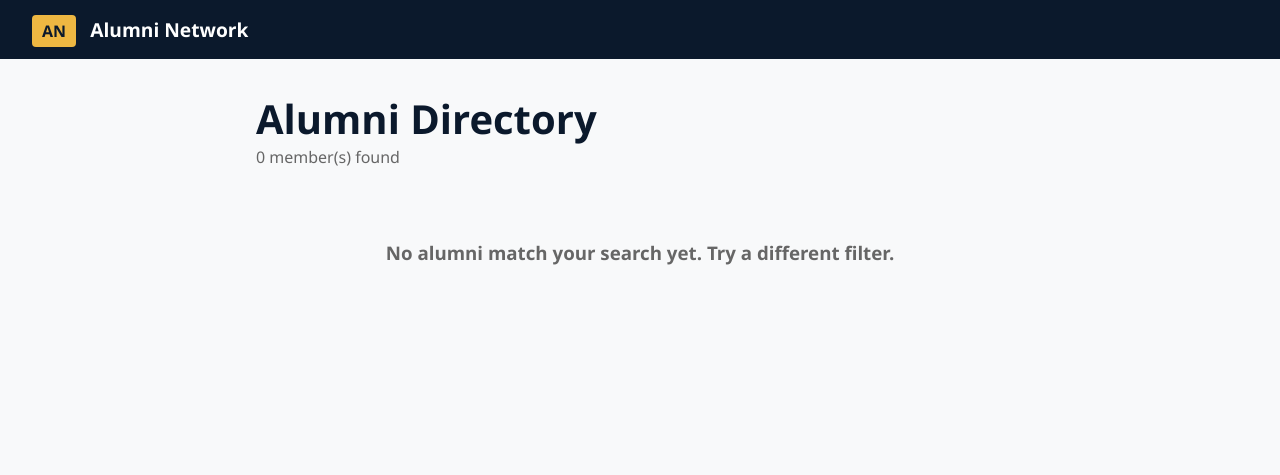
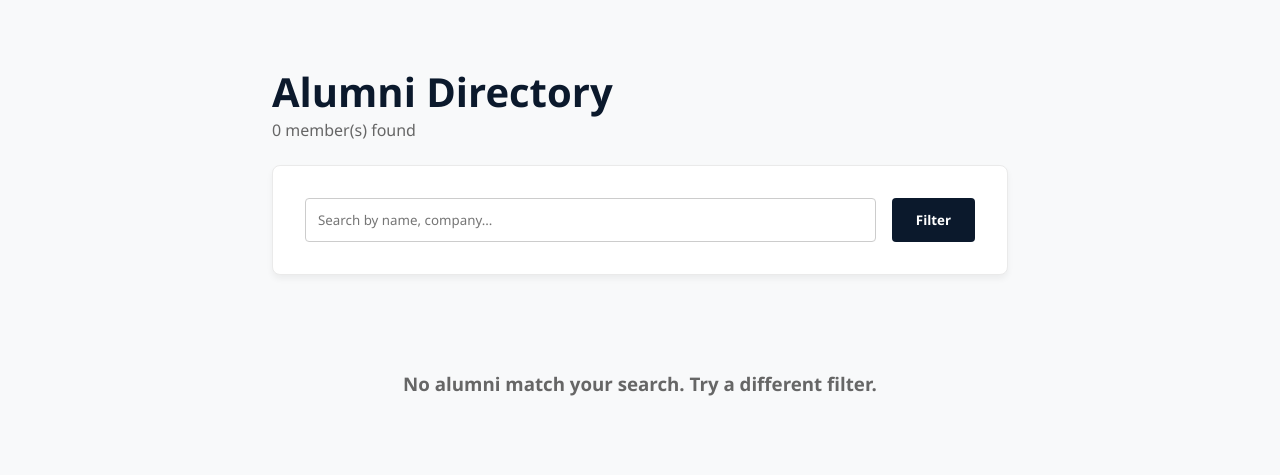
Before and after one commit to TheekshanaNimsara/alumni-management-system, a PHP site: page /directory.php in a window 1280 px wide. Shown: the top 475 px of the page. Run offline with PHP 8.4, Linux system fonts and the light colour scheme; data comes from the database, SQL or seed files in the repository; data that the repository does not hold is empty; a stand-in replaces the project's code that opens the database connection.

Commit message:
Enhance search and display alumni profiles
Refactor alumni directory to improve search functionality and layout.

```diff
--- a/directory.php
+++ b/directory.php
@@ -1,13 +1,19 @@
 <?php
 require_once 'config/db.php';
 
-$sql = "SELECT
-            ap.*,
-            u.first_name,
-            u.last_name
+// Check if a search filter is applied
+$search_term = isset($_GET['search']) ? $conn->real_escape_string($_GET['search']) : '';
+
+// Base query
+$sql = "SELECT ap.*, u.first_name, u.last_name
         FROM alumni_profiles ap
         INNER JOIN users u ON ap.user_id = u.id
         WHERE ap.is_public = 1";
+
+// Append search logic if user typed something
+if (!empty($search_term)) {
+    $sql .= " AND (u.first_name LIKE '%$search_term%' OR u.last_name LIKE '%$search_term%' OR ap.current_company LIKE '%$search_term%')";
+}
 
 $result = $conn->query($sql);
 ?>
@@ -17,68 +23,44 @@ $result = $conn->query($sql);
 <head>
     <meta charset="UTF-8">
     <title>Alumni Directory</title>
+    <!-- Connecting to Nethsara's Global CSS -->
     <link rel="stylesheet" href="assets/css/style.css">
 </head>
 <body>
-    <nav class="navbar">
-        <div class="logo">
-            <span class="logo-badge">AN</span>
-            <span style="font-weight: bold; font-size: 1.2rem;">Alumni Network</span>
+    <div class="container" style="padding: 2rem;">
+        <h1 style="color: var(--primary-color); font-size: 2.5rem;">Alumni Directory</h1>
+
+        <!-- Dynamic member count -->
+        <p style="color: #666; margin-bottom: 1.5rem;"><?= $result->num_rows ?> member(s) found</p>
+
+        <!-- Search Form (Moved OUTSIDE the loop) -->
+        <div class="card" style="margin-bottom: 3rem;">
+            <form action="directory.php" method="GET" style="display: flex; gap: 1rem;">
+                <input type="text" class="form-control" name="search" placeholder="Search by name, company..." style="flex: 1;" value="<?= htmlspecialchars($search_term) ?>">
+                <button type="submit" class="btn-primary" style="width: auto;">Filter</button>
+            </form>
         </div>
-    </nav>
 
-    <div class="container">
-        <h1 style="color: var(--primary-color); font-size: 2.5rem;">Alumni Directory</h1>
-        <p style="color: #666; margin-bottom: 1.5rem;">0 member(s) found</p>
+        <!-- Grid Layout for Alumni Cards -->
+        <div style="display: grid; grid-template-columns: repeat(auto-fill, minmax(300px, 1fr)); gap: 20px;">
+            <?php if ($result->num_rows > 0): ?>
+                <?php while ($row = $result->fetch_assoc()): ?>
+                    <div class="card">
+                        <h3><?= htmlspecialchars($row['first_name'] . ' ' . $row['last_name']) ?></h3>
+                        <p><strong>Degree:</strong> <?= htmlspecialchars($row['degree_programme']) ?></p>
+                        <p><strong>Class:</strong> <?= htmlspecialchars($row['graduation_year']) ?></p>
+                        <p><strong>Job:</strong> <?= htmlspecialchars($row['current_job_title']) ?> at <?= htmlspecialchars($row['current_company']) ?></p>
+                        <p><strong>Location:</strong> <?= htmlspecialchars($row['location']) ?></p>
 
-        <?php while ($row = $result->fetch_assoc()): ?>
-
-        <div class="card" style="margin-bottom: 3rem;">
-
-            <form action="directory.php" method="GET" style="display: flex; flex-wrap: wrap; gap: 1rem;">
-                <div style="flex: 1; min-width: 200px;">
-                    <input type="text" class="form-control" name="search" placeholder="Search by name, company...">
+                        <!-- Link to Nethsara's Messaging Module -->
+                        <a href="messages.php?user=<?= $row['user_id'] ?>" class="btn-primary" style="display: inline-block; margin-top: 15px; text-decoration: none; padding: 10px 15px; border-radius: var(--border-radius);">Send Message</a>
+                    </div>
+                <?php endwhile; ?>
+            <?php else: ?>
+                <div class="empty-state" style="grid-column: 1 / -1; text-align: center; color: #666; padding: 3rem 0;">
+                    <h3>No alumni match your search. Try a different filter.</h3>
                 </div>
-                <div style="flex: 1; min-width: 200px;">
-                    <select class="form-control" name="year">
-                        <option value="">All Graduation Years</option>
-                        <option value="2026">2026</option>
-                        <option value="2025">2025</option>
-                    </select>
-                </div>
-                <div style="flex: 2; display: flex; gap: 1rem; min-width: 300px;">
-                     <input type="text" class="form-control" name="degree" placeholder="Filter by degree programme">
-                     <button type="submit" class="btn-primary" style="width: auto;">Filter</button>
-                </div>
-            </form>
-        <h3>
-        <?= htmlspecialchars($row['first_name'] . ' ' . $row['last_name']) ?>
-        </h3>
-
-        <p>
-        <?= htmlspecialchars($row['degree_programme']) ?>
-        </p>
-
-        <p>
-        <?= htmlspecialchars($row['graduation_year']) ?>
-        </p>
-
-        <p>
-        <?= htmlspecialchars($row['current_job_title']) ?>
-        </p>
-
-        <p>
-        <?= htmlspecialchars($row['current_company']) ?>
-        </p>
-
-        <p>
-        <?= htmlspecialchars($row['location']) ?>
-        </p>
-    </div>
-    <?php endwhile; ?>
-
-        <div class="empty-state" style="text-align: center; color: #666; padding: 3rem 0;">
-            <h3>No alumni match your search yet. Try a different filter.</h3>
+            <?php endif; ?>
         </div>
     </div>
 </body>
```
